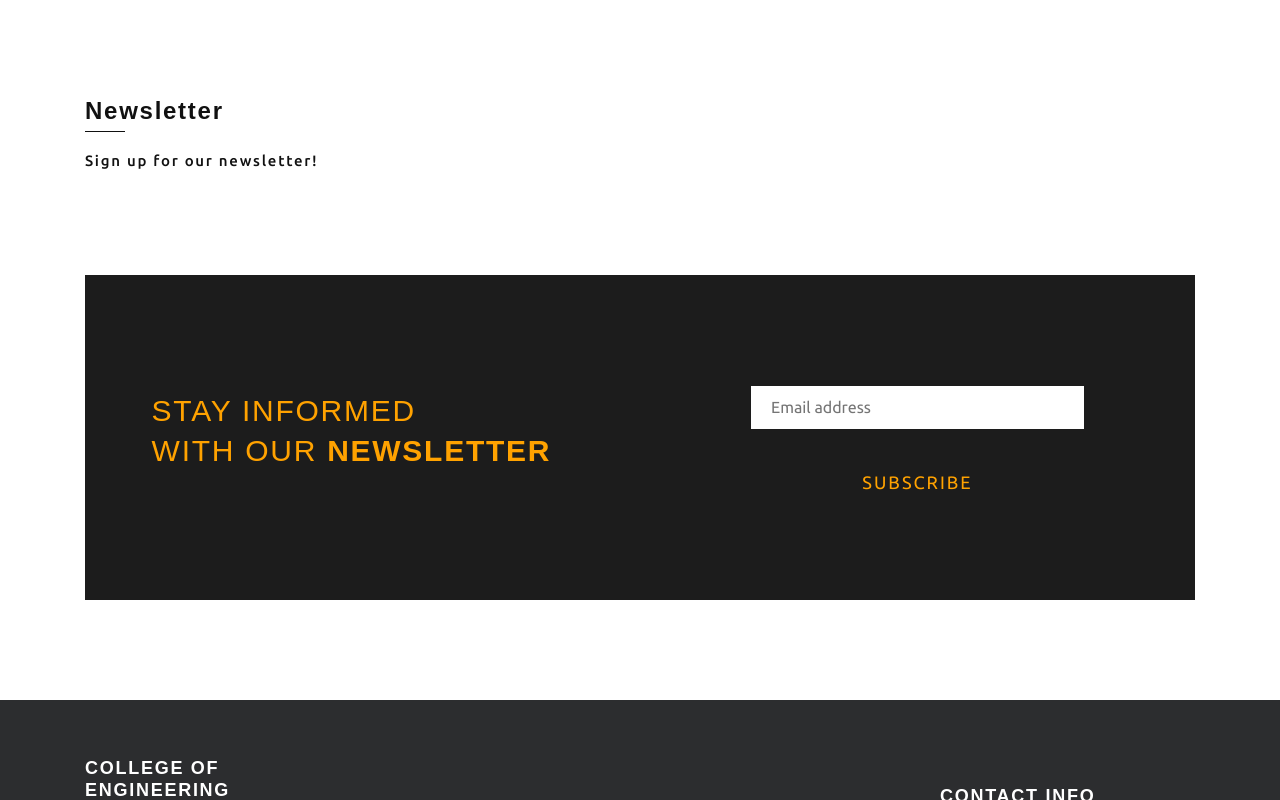
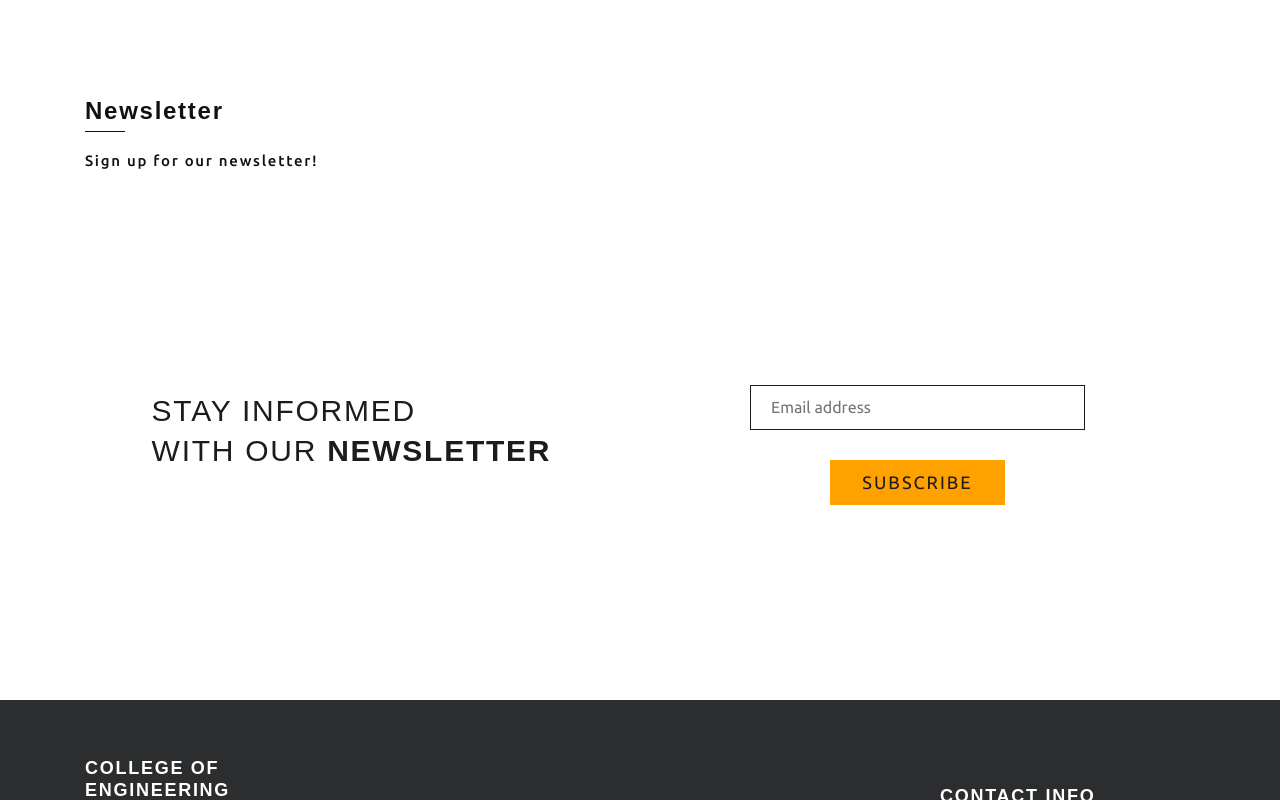
Before and after one commit to gokulmanohar/Proddec-Website-Test, a plain HTML site: page proddec/newsletter.html in a window 1280 px wide. Shown: the part 553-1353 px from the top of the page. Drawn offline with Linux system fonts and the light colour scheme; a web font is replaced by a local one.

Commit message:
Update main.css

```diff
--- a/proddec/css/main.css
+++ b/proddec/css/main.css
@@ -1019,7 +1019,7 @@ ul.sub-menu li a {
 .newsletter-left {
     height: 325px;
     width: 100%;
-    background-color: #1C1C1C;
+    background-color: #ffffff;
     display: table;
     text-align: center;
 }
@@ -1035,7 +1035,7 @@ ul.sub-menu li a {
     text-align: left;
     font-size: 30px;
     font-weight: 100;
-    color: #FFA200;
+    color: #1C1C1C;
     line-height: 40px;
 }
 
@@ -1043,7 +1043,7 @@ ul.sub-menu li a {
     position: relative;
     height: 325px;
     width: 100%;
-    background-color: #1C1C1C;
+    background-color: #ffffff;
     display: table;
     text-align: center;
 }
@@ -1052,7 +1052,7 @@ ul.sub-menu li a {
     position: absolute;
     left: 50px;
     top: 50px;
-    background: #1C1C1C;
+    background: #ffffff;
     width: calc(100% - 100px);
     height: calc(100% - 100px);
     padding: 60px;
@@ -1069,17 +1069,17 @@ ul.sub-menu li a {
 }
 
 .newsletter-right-inner input:focus {
-    border: 1px solid #FFA200;
+    border: 1px solid #1C1C1C;
 }
 
 .newsletter-right-inner input[type=submit] {
     margin-top: 15px;
     max-width: 175px;
     margin: auto;
-    background: #1C1C1C;
+    background: #FFA200;
     border: 0;
     margin-top: 30px;
-    color: #FFA200;
+    color: #1C1C1C;
     font-size: 18px;
     letter-spacing: 1.5pt;
 }
```
